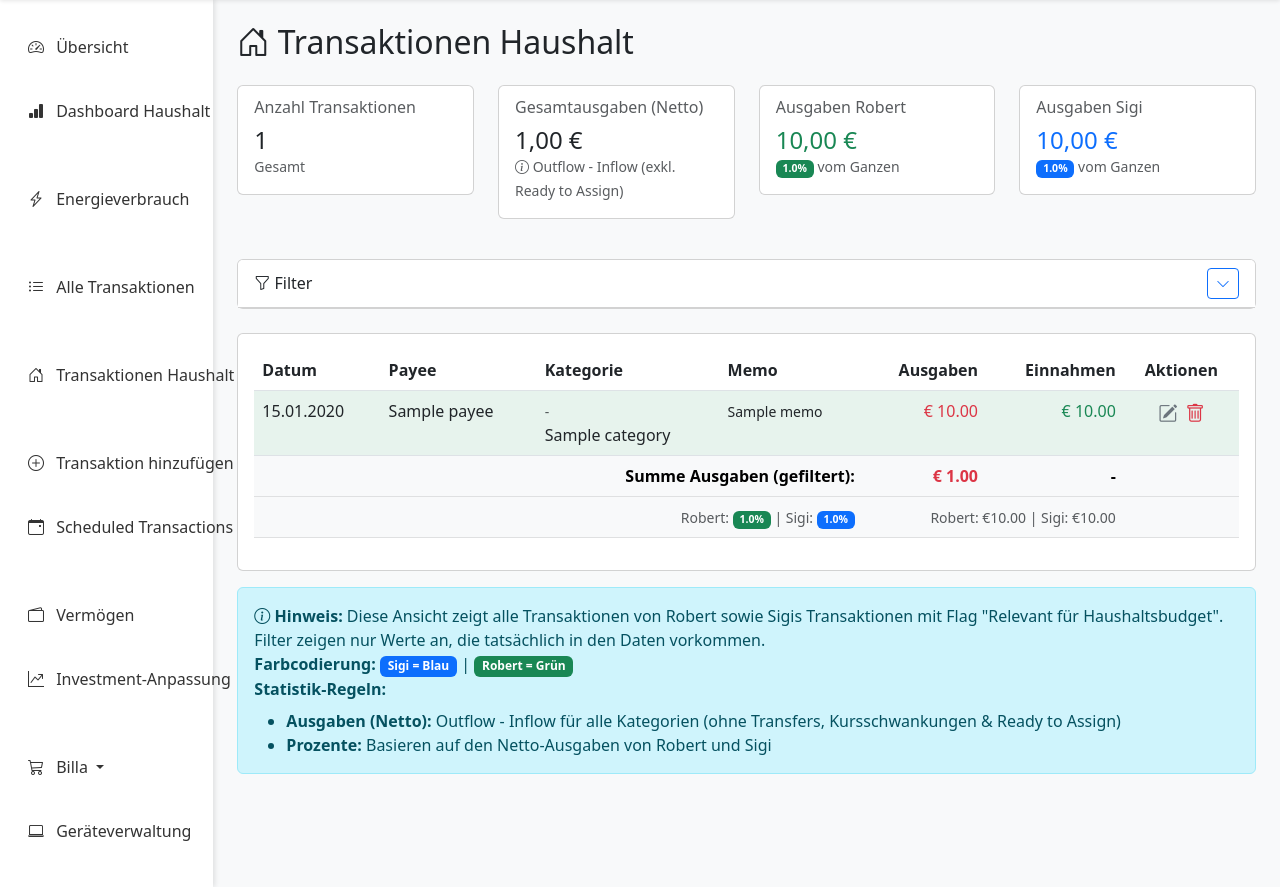
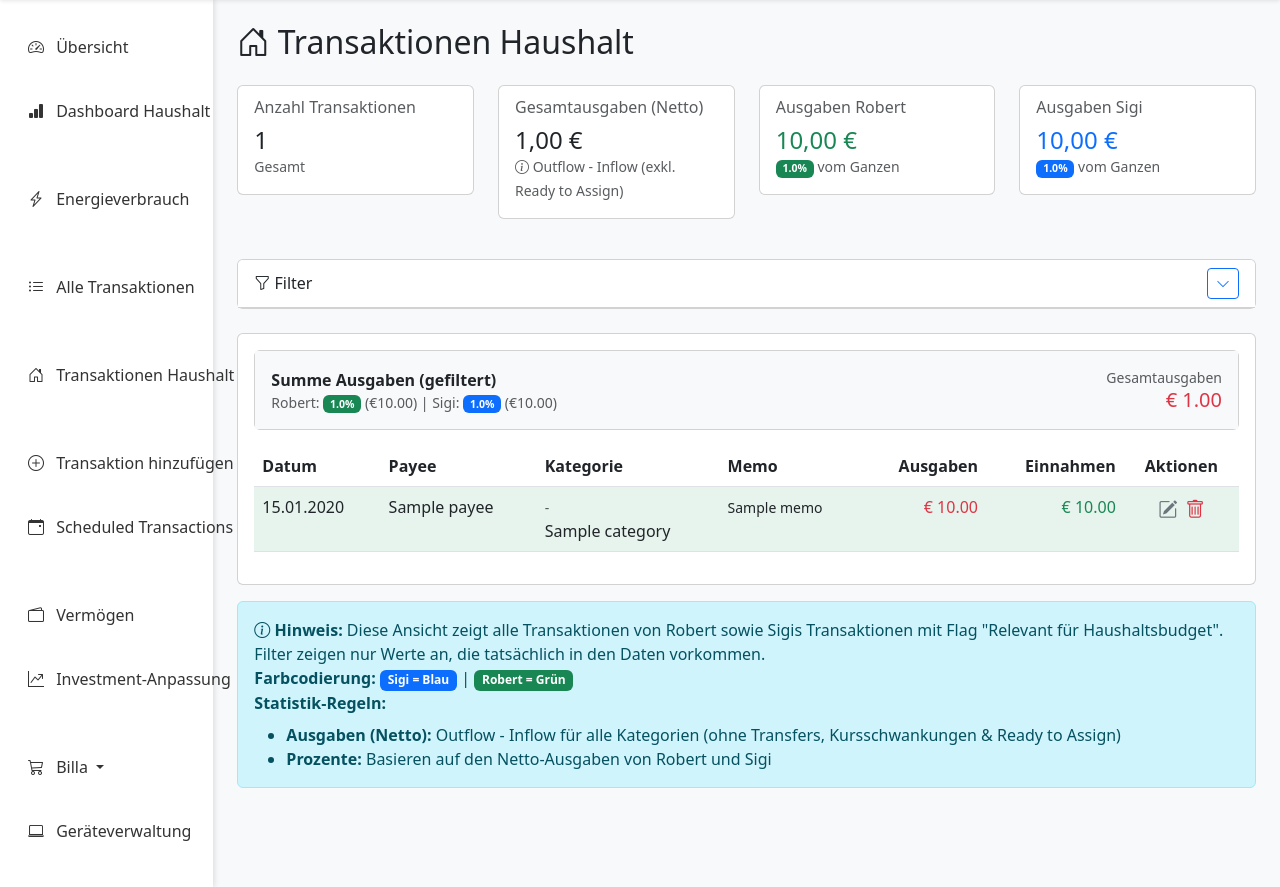
Before and after one commit to sigi-campus02/finance_dashboard, a Django app: template finance/templates/finance/household_transactions.html in a window 1280 px wide. Shown: the part 57-944 px from the top of the page. Run offline with Django 5.2, Linux system fonts and the light colour scheme; the template is opened without the code that fills it: most values are stand-ins (such as "Sample title", 1, 10 or a date in 2020).

Commit message:
Move household transaction summary above table

```diff
--- a/finance/templates/finance/household_transactions.html
+++ b/finance/templates/finance/household_transactions.html
@@ -238,7 +238,26 @@
 <div class="card">
     <div class="card-body">
         <!-- Desktop Tabelle -->
-        <div class="table-responsive desktop-table">
+        <div class="desktop-table">
+            <div class="card mb-3">
+                <div class="card-body bg-light d-flex flex-column flex-lg-row justify-content-between align-items-lg-center">
+                    <div class="mb-2 mb-lg-0">
+                        <strong>Summe Ausgaben (gefiltert)</strong>
+                        <div class="small text-muted">
+                            Robert: <span class="badge bg-success">{{ robert_percentage|floatformat:1 }}%</span>
+                            (€{{ robert_outflow|floatformat:2 }})
+                            |
+                            Sigi: <span class="badge bg-primary">{{ sigi_percentage|floatformat:1 }}%</span>
+                            (€{{ sigi_outflow|floatformat:2 }})
+                        </div>
+                    </div>
+                    <div class="text-lg-end">
+                        <span class="text-muted small d-block">Gesamtausgaben</span>
+                        <span class="h5 mb-0 text-danger">€ {{ total_outflow|floatformat:2 }}</span>
+                    </div>
+                </div>
+            </div>
+            <div class="table-responsive">
                 <table class="table table-hover">
                     <thead>
                         <tr>
@@ -305,34 +324,31 @@
                         </tr>
                         {% endfor %}
                     </tbody>
-                <tfoot class="table-light">
-                    <tr class="fw-bold">
-                        <td colspan="4" class="text-end">Summe Ausgaben (gefiltert):</td>
-                        <td class="text-end text-danger">€ {{ total_outflow|floatformat:2 }}</td>
-                        <td class="text-end">-</td>
-                        <td></td>
-                    </tr>
-                    <tr>
-                        <td colspan="4" class="text-end">
-                            <small class="text-muted">
-                                Robert: <span class="badge bg-success">{{ robert_percentage|floatformat:1 }}%</span>
-                                |
-                                Sigi: <span class="badge bg-primary">{{ sigi_percentage|floatformat:1 }}%</span>
-                            </small>
-                        </td>
-                        <td colspan="2" class="text-end">
-                            <small class="text-muted">
-                                Robert: €{{ robert_outflow|floatformat:2 }} | Sigi: €{{ sigi_outflow|floatformat:2 }}
-                            </small>
-                        </td>
-                        <td></td>
-                    </tr>
-                </tfoot>
                 </table>
+            </div>
         </div>
 
         <!-- Mobile Card Ansicht -->
         <div class="mobile-cards">
+            <div class="card mt-2">
+                <div class="card-body bg-light" style="padding: 0.75rem;">
+                    <div class="d-flex justify-content-between align-items-center mb-2">
+                        <strong>Summe Ausgaben:</strong>
+                        <strong class="text-danger">€ {{ total_outflow|floatformat:2 }}</strong>
+                    </div>
+                    <hr class="my-2">
+                    <div class="d-flex justify-content-between align-items-center">
+                        <div>
+                            <span class="badge bg-success">{{ robert_percentage|floatformat:1 }}%</span>
+                            <small class="ms-1">€{{ robert_outflow|floatformat:2 }}</small>
+                        </div>
+                        <div>
+                            <span class="badge bg-primary">{{ sigi_percentage|floatformat:1 }}%</span>
+                            <small class="ms-1">€{{ sigi_outflow|floatformat:2 }}</small>
+                        </div>
+                    </div>
+                </div>
+            </div>
             {% for trans in transactions %}
             <div class="card transaction-card {% if trans.payee.payee_type == 'transfer' or trans.payee.payee_type == 'kursschwankung' %}card-transfer{% elif trans.person == 'Sigi' %}card-sigi{% else %}card-robert{% endif %}">
                 <div class="card-body">
@@ -400,26 +416,6 @@
             </div>
             {% endfor %}
 
-            <!-- Mobile Summen -->
-            <div class="card mt-2">
-                <div class="card-body bg-light" style="padding: 0.75rem;">
-                    <div class="d-flex justify-content-between align-items-center mb-2">
-                        <strong>Summe Ausgaben:</strong>
-                        <strong class="text-danger">€ {{ total_outflow|floatformat:2 }}</strong>
-                    </div>
-                    <hr class="my-2">
-                    <div class="d-flex justify-content-between align-items-center">
-                        <div>
-                            <span class="badge bg-success">{{ robert_percentage|floatformat:1 }}%</span>
-                            <small class="ms-1">€{{ robert_outflow|floatformat:2 }}</small>
-                        </div>
-                        <div>
-                            <span class="badge bg-primary">{{ sigi_percentage|floatformat:1 }}%</span>
-                            <small class="ms-1">€{{ sigi_outflow|floatformat:2 }}</small>
-                        </div>
-                    </div>
-                </div>
-            </div>
         </div>
     </div>
 </div>
```
Lines whose indentation alone changed are shown as unchanged.
